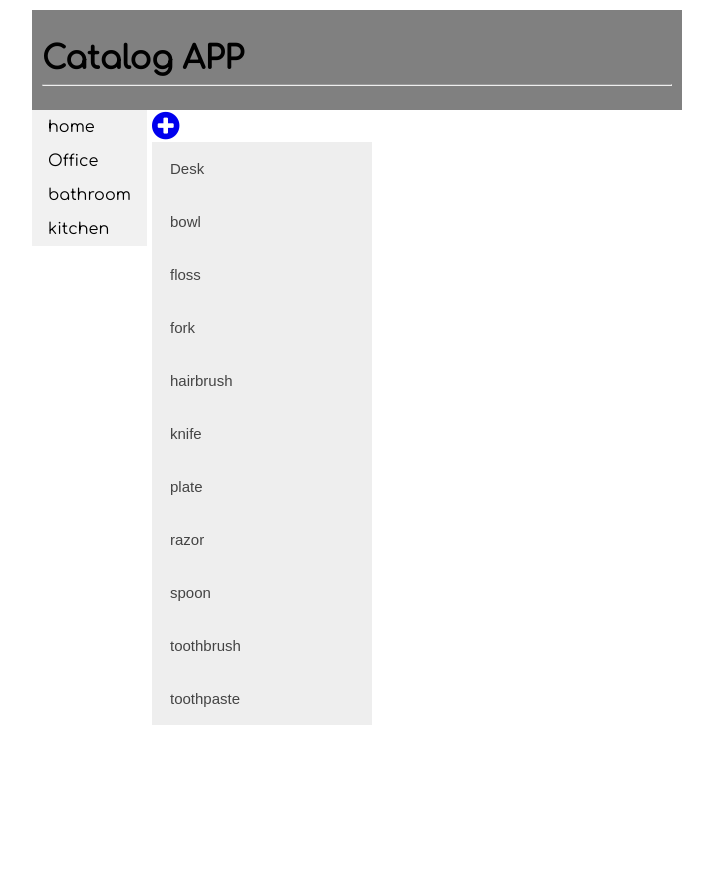
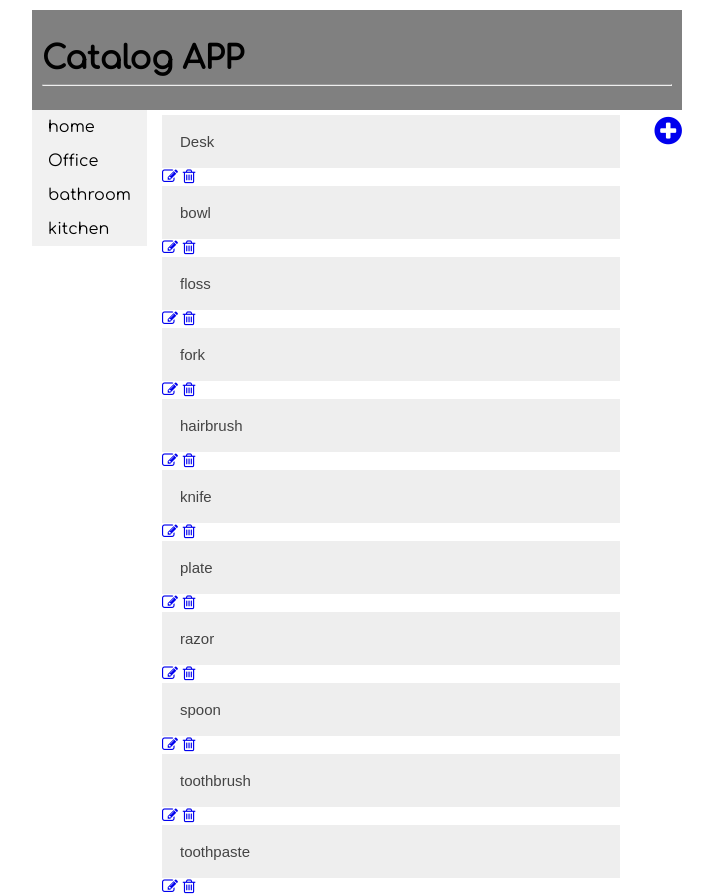
Before and after one commit to jonjoncronin/catalogProject, a Flask app: page / in a window 1280 px wide. Shown: the whole page, without its empty margins (283-996 px from the left). Before the commit the page ends 725 px from the top, so only its background shows below. Run offline with Flask 2, Linux system fonts and the light colour scheme.

Commit message:
Change formatting to move ADD button to right side
make space for edit and delete icons

```diff
--- a/vagrant/catalog/static/css/main.css
+++ b/vagrant/catalog/static/css/main.css
@@ -39,7 +39,7 @@ main {
 }
 
 .side__menu {
-   width: 120px;
+   width: 20%;
    float: left;
    margin: 0;
    padding: 0;
@@ -82,7 +82,8 @@ main {
 
 .primary__content {
    float: left;
-   min-width: 220px;
+   width: 80%;
+   padding-top: 5px;
 }
 
 .primary__content ul {
@@ -91,7 +92,15 @@ main {
    padding: 0;
 }
 
+.content__right {
+   width: 10%;
+   float: right;
+   text-align: right;
+}
 
+.content {
+   width: 88%;
+}
 /* Style the "Add" button */
 
 .addBtn {
--- a/vagrant/catalog/templates/items.html
+++ b/vagrant/catalog/templates/items.html
@@ -49,6 +49,10 @@
                               {% else %}
                                {% for item in items %}
                               <button class="accordion">{{item.name}}</button>
+                              <span class=mgmt__menu>
+                                    <a href=#><i class="fa fa-pencil-square-o" aria-hidden="true"></i></a>
+                                    <a href=#><i class="fa fa-trash-o" aria-hidden="true"></i></a>
+                              </span>
                               <div class="panel">
                                     Description:
                                     <div style="float:right;font-size:smaller">({{item.category.name}})</div><br> {{item.description}}
```
